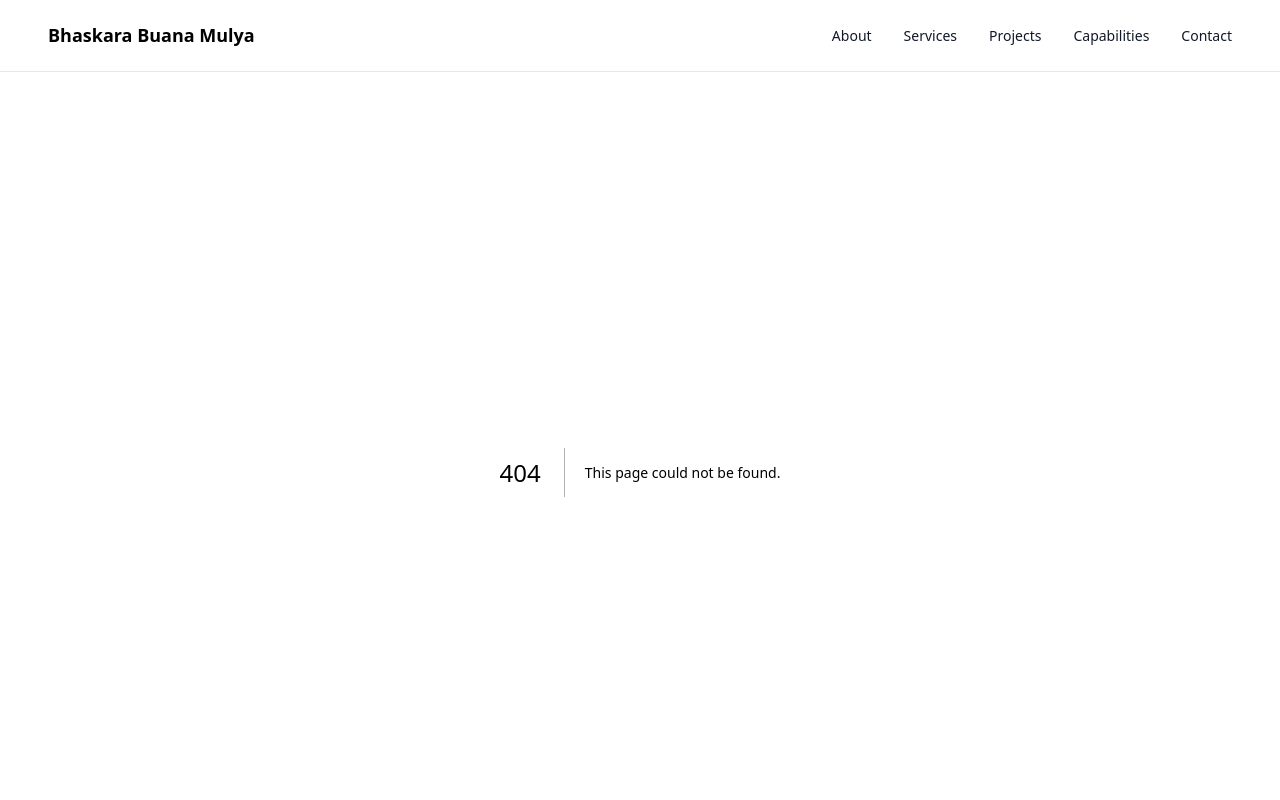
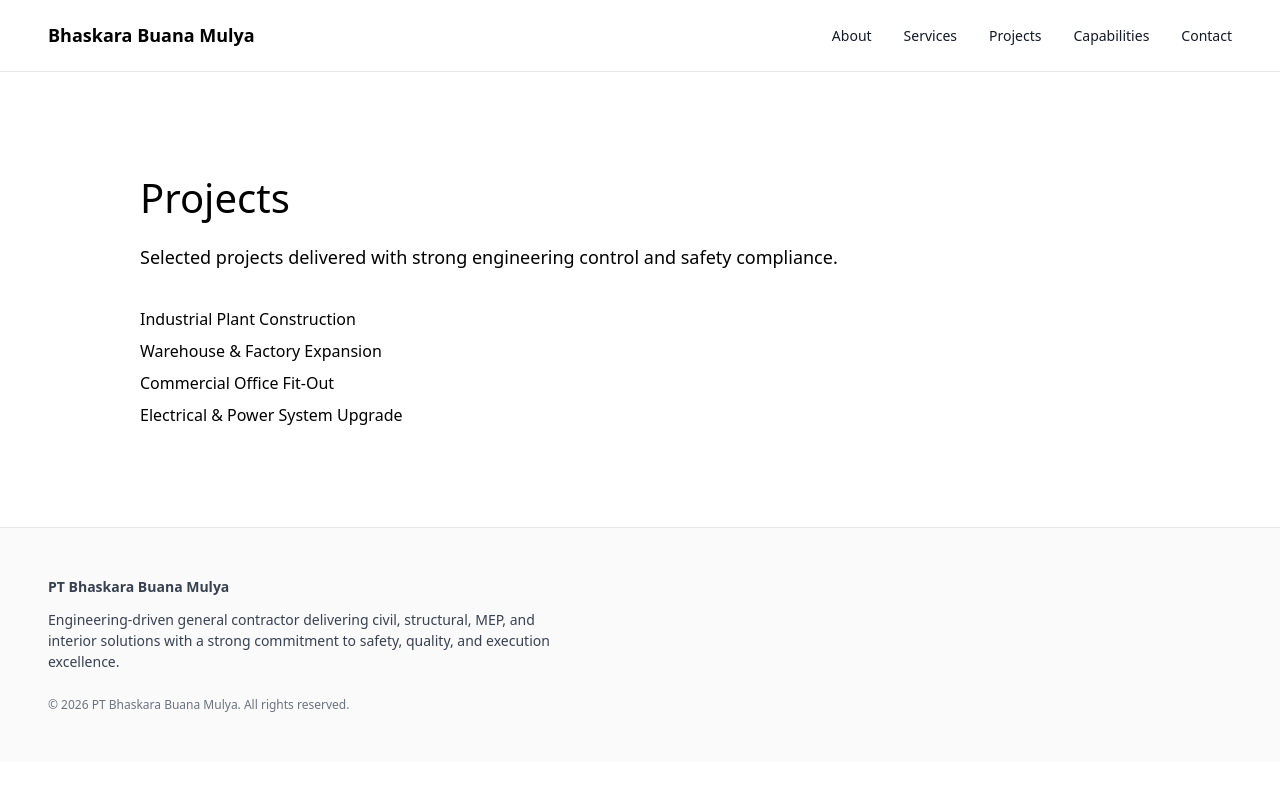
Before and after one commit to herlan-syihabudin/Bhaskara, a Next.js app: page /projects in a window 1280 px wide. Before the commit this address had no page. Shown: the top 800 px of the page. Built offline with nearby package versions, Linux system fonts and the light colour scheme.

Commit message:
Create page.tsx

```diff
--- /dev/null
+++ b/app/projects/page.tsx
@@ -0,0 +1,27 @@
+const projects = [
+  "Industrial Plant Construction",
+  "Warehouse & Factory Expansion",
+  "Commercial Office Fit-Out",
+  "Electrical & Power System Upgrade",
+];
+
+export default function ProjectsPage() {
+  return (
+    <section style={{ padding: "96px 48px" }}>
+      <div style={{ maxWidth: 1000, margin: "0 auto" }}>
+        <h1 style={{ fontSize: 40 }}>Projects</h1>
+
+        <p style={{ marginTop: 16, fontSize: 18 }}>
+          Selected projects delivered with strong engineering control
+          and safety compliance.
+        </p>
+
+        <ul style={{ marginTop: 32, lineHeight: 2 }}>
+          {projects.map((p) => (
+            <li key={p}>{p}</li>
+          ))}
+        </ul>
+      </div>
+    </section>
+  );
+}
```
